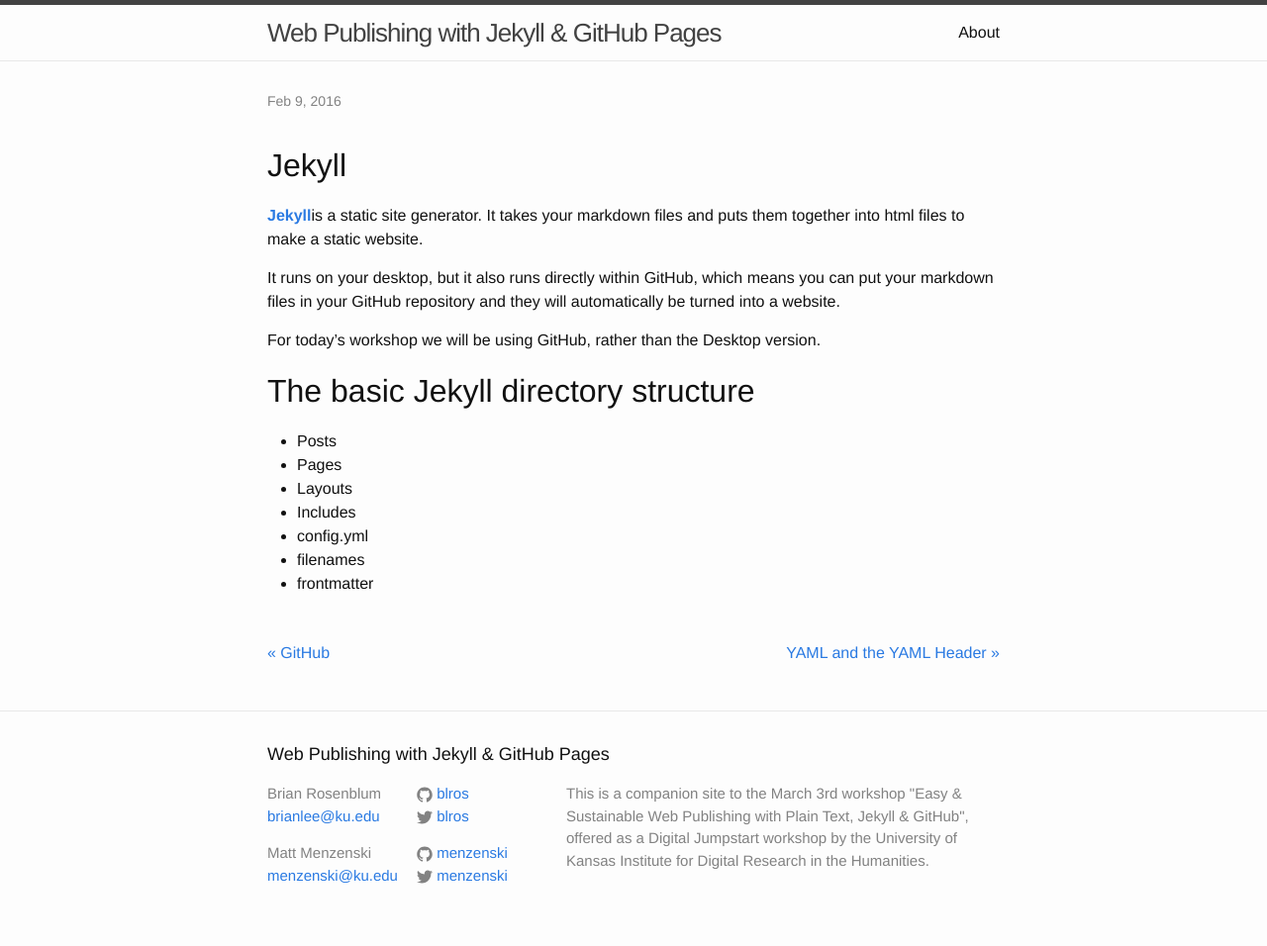
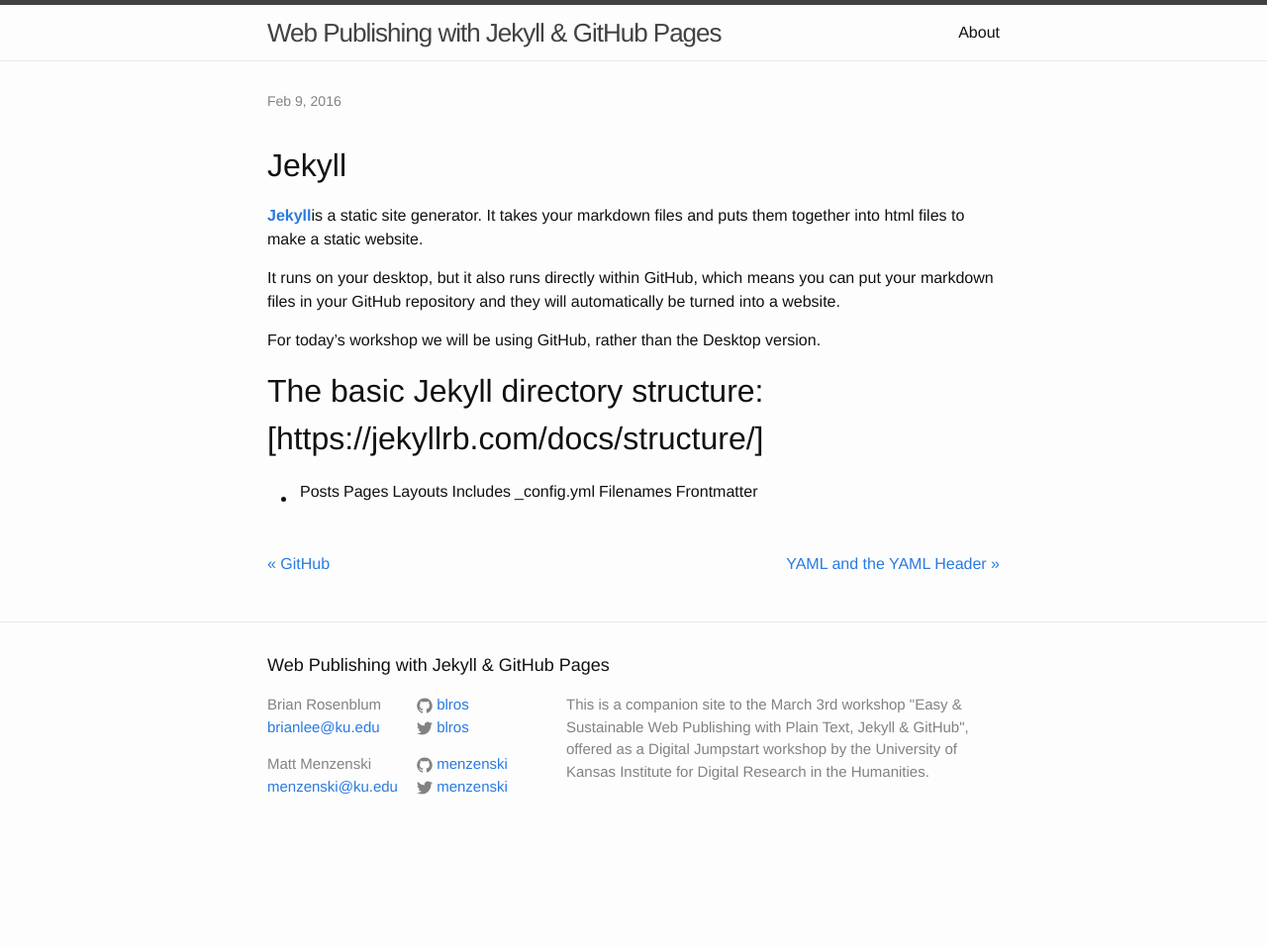
Before and after one commit to menzenski/idrh-static-site-workshop, a Jekyll site: the page built from _posts/2016-02-09-jekyll.md, in a window 1280 px wide. Shown: the whole page at 99% size. Built offline with Jekyll 4.4.1, drawn with Linux system fonts in a browser that asks for light colours; after the commit the page ends 900 px from its top, so only the background shows below that; part of the change alters nothing that is shown.

Commit message:
Updated 2016-02-09-jekyll.md

```diff
--- a/_posts/2016-02-09-jekyll.md
+++ b/_posts/2016-02-09-jekyll.md
@@ -16,12 +16,6 @@ It runs on your desktop, but it also runs directly within GitHub, which means yo
 
 For today's workshop we will be using GitHub, rather than the Desktop version.
 
-## The basic Jekyll directory structure
+## The basic Jekyll directory structure: [https://jekyllrb.com/docs/structure/]
 
-* Posts
-* Pages
-* Layouts
-* Includes
-* config.yml
-* filenames
-* frontmatter
+* Posts | Pages | Layouts | Includes | \_config.yml | Filenames | Frontmatter
```
